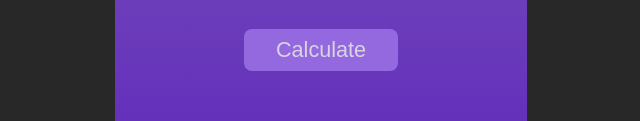
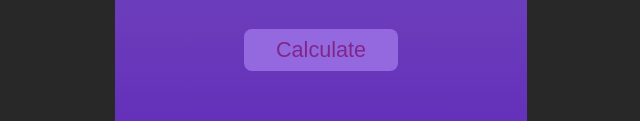
Before and after one commit to Ragobak/WakeUpTimesApp, a plain HTML site: page index.html in a window 1280 px wide. In both pictures the pointer is over the button "Calculate". Shown: the part 352-473 px from the top of the page, without its empty margins (319-959 px from the left). Drawn offline with Linux system fonts and the light colour scheme.

Commit message:
button color change

```diff
--- a/style.css
+++ b/style.css
@@ -51,6 +51,7 @@ button {
 
 button:hover {
   opacity: 90%;
+  color: rgb(132, 37, 132);
 }
 
 button:active {
```
